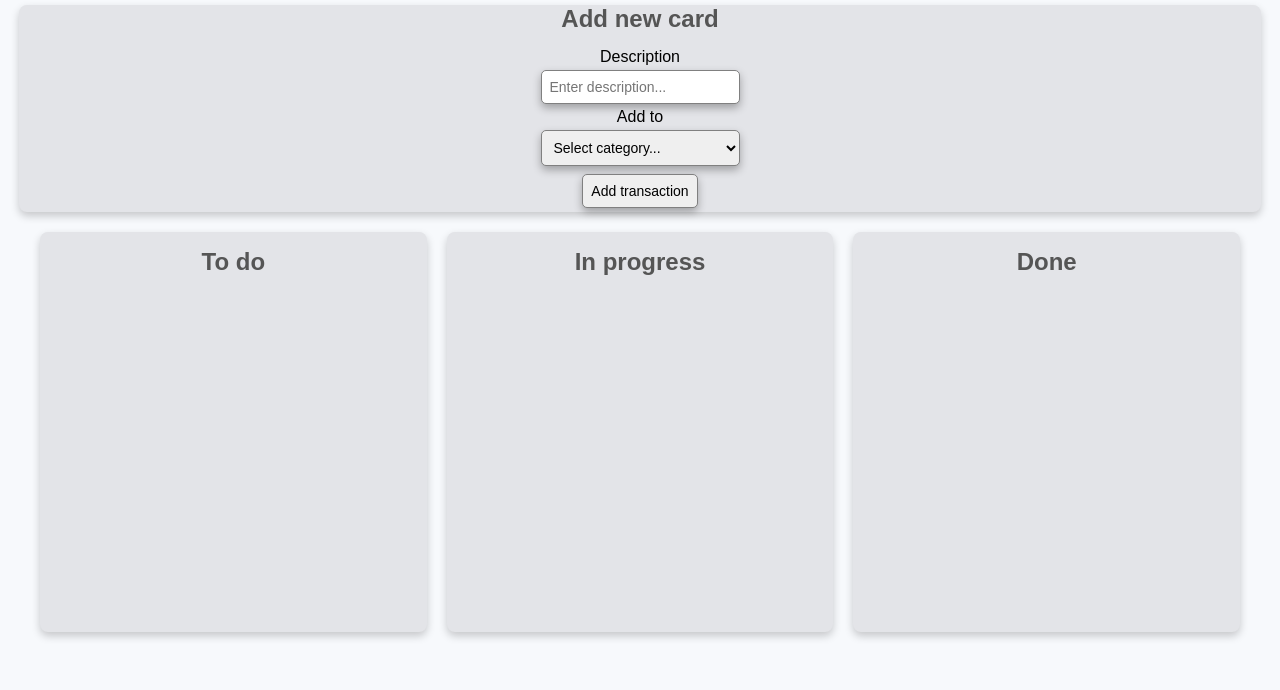
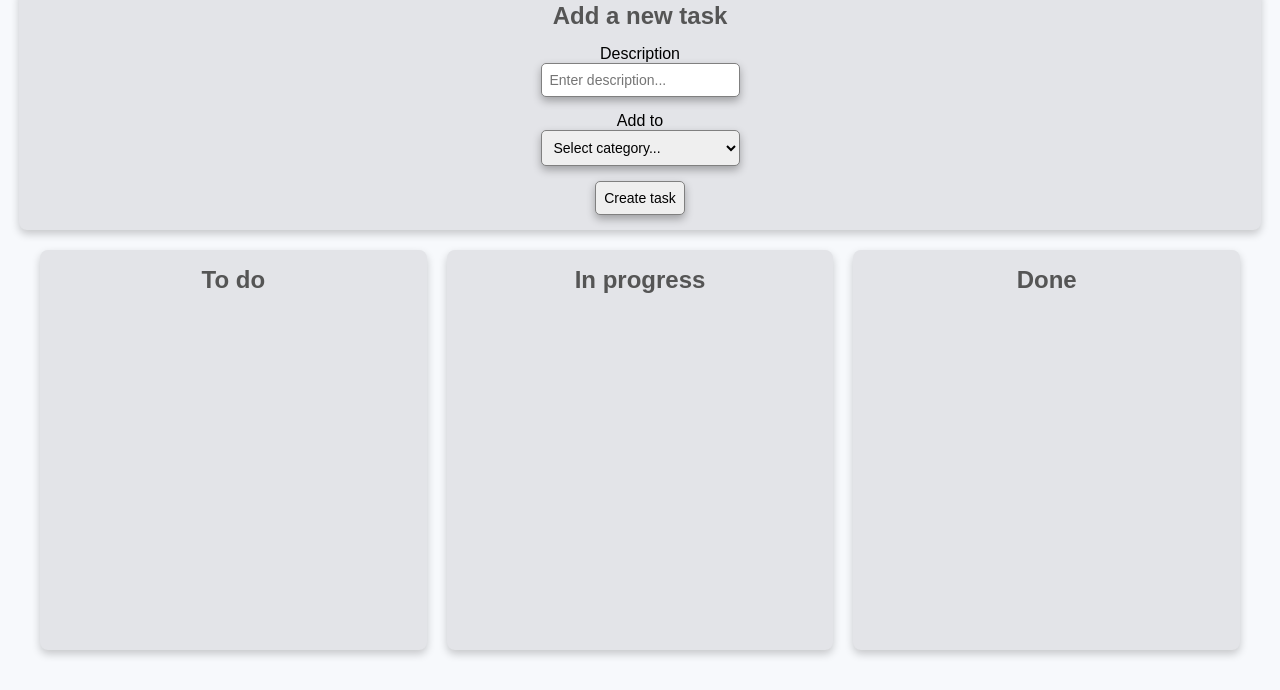
Before and after one commit to SergiBragos/drag-drop, a plain HTML site: page index.html in a window 1280 px wide. Shown: the part 110-800 px from the top of the page. Drawn offline with Linux system fonts and the light colour scheme.

Commit message:
resolució d'un error al text + marge al text del form

```diff
--- a/index.html
+++ b/index.html
@@ -11,7 +11,7 @@
     <h1>Simple Kanban Board</h1>
 
     <div class="form-container">
-      <h2>Add new card</h2>
+      <h2>Add a new task</h2>
 
       <!--Comença el formulari-->
       <form id="card-form">
@@ -31,7 +31,7 @@
           </select>
         </div>
         <!--botó de submit-->
-        <button type="submit">Add transaction</button>
+        <button type="submit">Create task</button>
       </form>
     </div>
 
--- a/style.css
+++ b/style.css
@@ -95,7 +95,7 @@ h2{
 }
 
 .xButton:active{
-  transform: scale(1);
+  transform: scale(0.1);
   background-color: #ffb9c2;
   color: red;
 }
@@ -113,7 +113,7 @@ h2{
 }
 
 .form-container h2{
-  margin-bottom: 15px;
+  margin: 15px;
 }
 
 .form-group{
@@ -129,7 +129,7 @@ input, select, button{
   padding: 8px;
   font-size: 14px;
   border-radius: 5px;
-  margin: 4px;
+  margin-bottom: 15px;
 }
 
 @media (max-width:780px){
```
